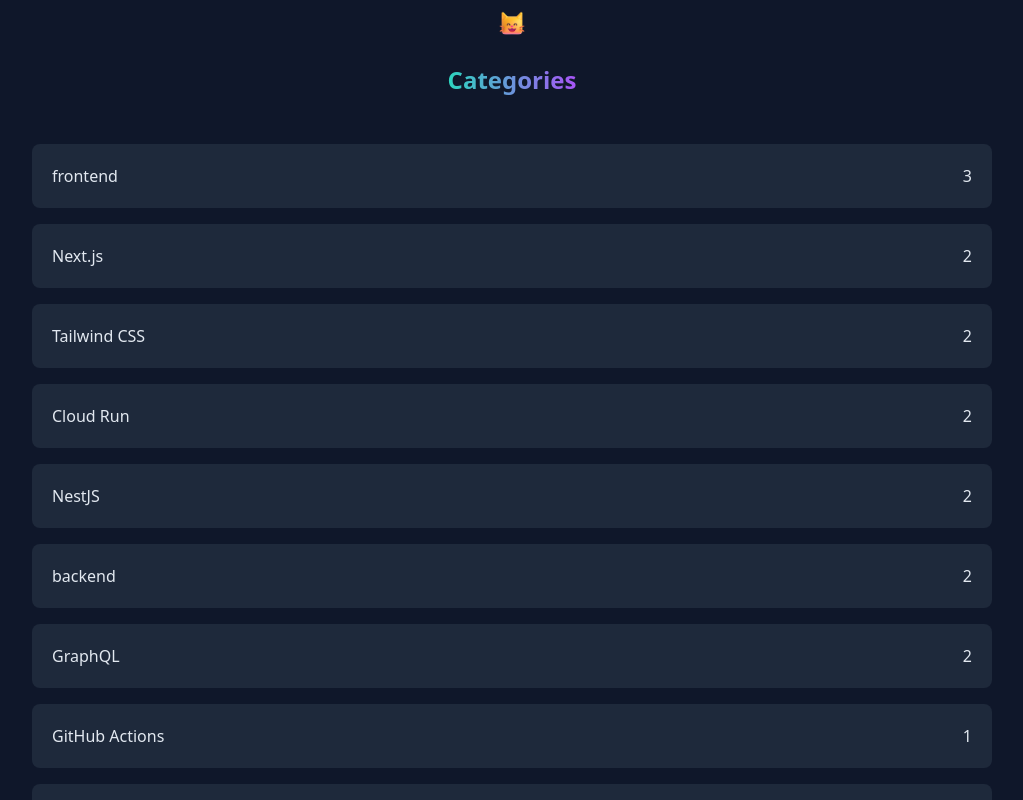
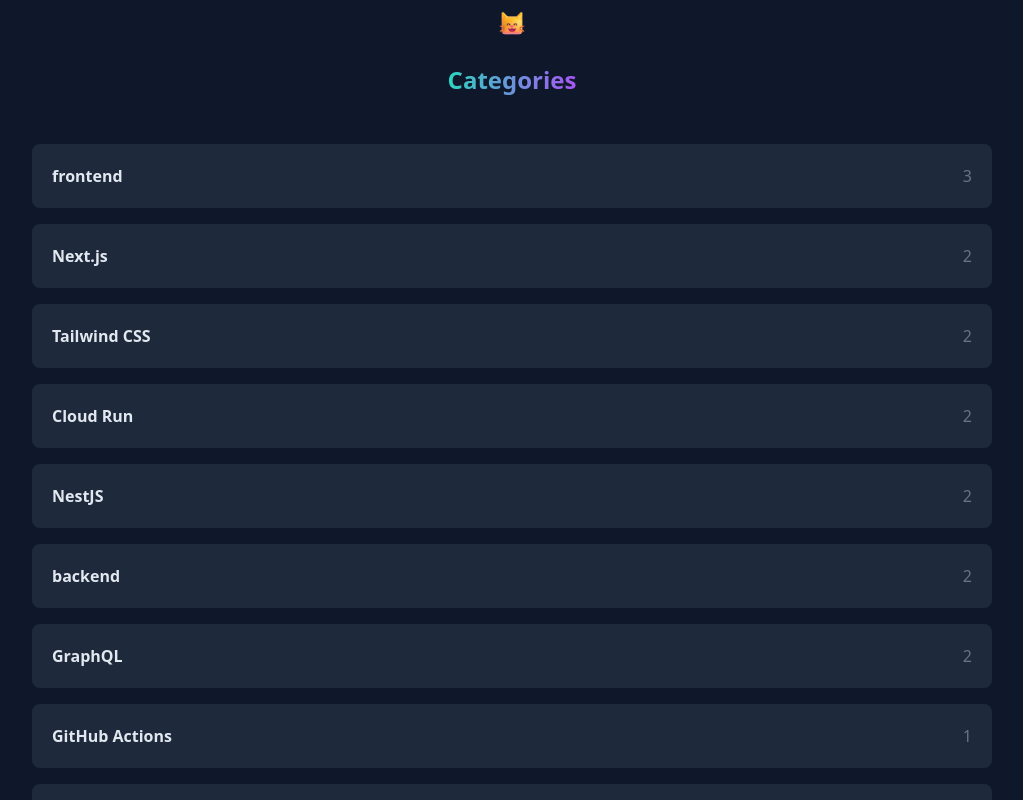
Before and after one commit to ShintaroaSuzuki/blog-osin, a Next.js app: page /categories in a window 1280 px wide. Shown: the top 800 px of the page, without its empty margins (128-1151 px from the left). Built offline with nearby package versions, Linux system fonts and the light colour scheme.

Commit message:
[modify] UI の修正

```diff
--- a/components/CategoryItem.tsx
+++ b/components/CategoryItem.tsx
@@ -14,8 +14,8 @@
         key={key}
         className="flex w-3/4 justify-between bg-slate-800 rounded-lg p-5"
       >
-        <p>{category.categoryName}</p>
-        <p>{category.articleCount}</p>
+        <p className="font-bold">{category.categoryName}</p>
+        <p className="text-slate-500">{category.articleCount}</p>
       </div>
     </Link>
   );
--- a/pages/about-me/index.mdx
+++ b/pages/about-me/index.mdx
@@ -34,7 +34,7 @@
       <Header />
       <article className="w-3/4 mt-16 prose prose-invert">
         <h1 className="flex flex-col items-center">
-          <span className="mb-4 text-2xl font-bold text-transparent bg-clip-text bg-gradient-to-r from-teal-400 to-purple-500">
+          <span className="text-2xl font-bold text-transparent bg-clip-text bg-gradient-to-r from-teal-400 to-purple-500">
             About Me
           </span>
         </h1>
```
